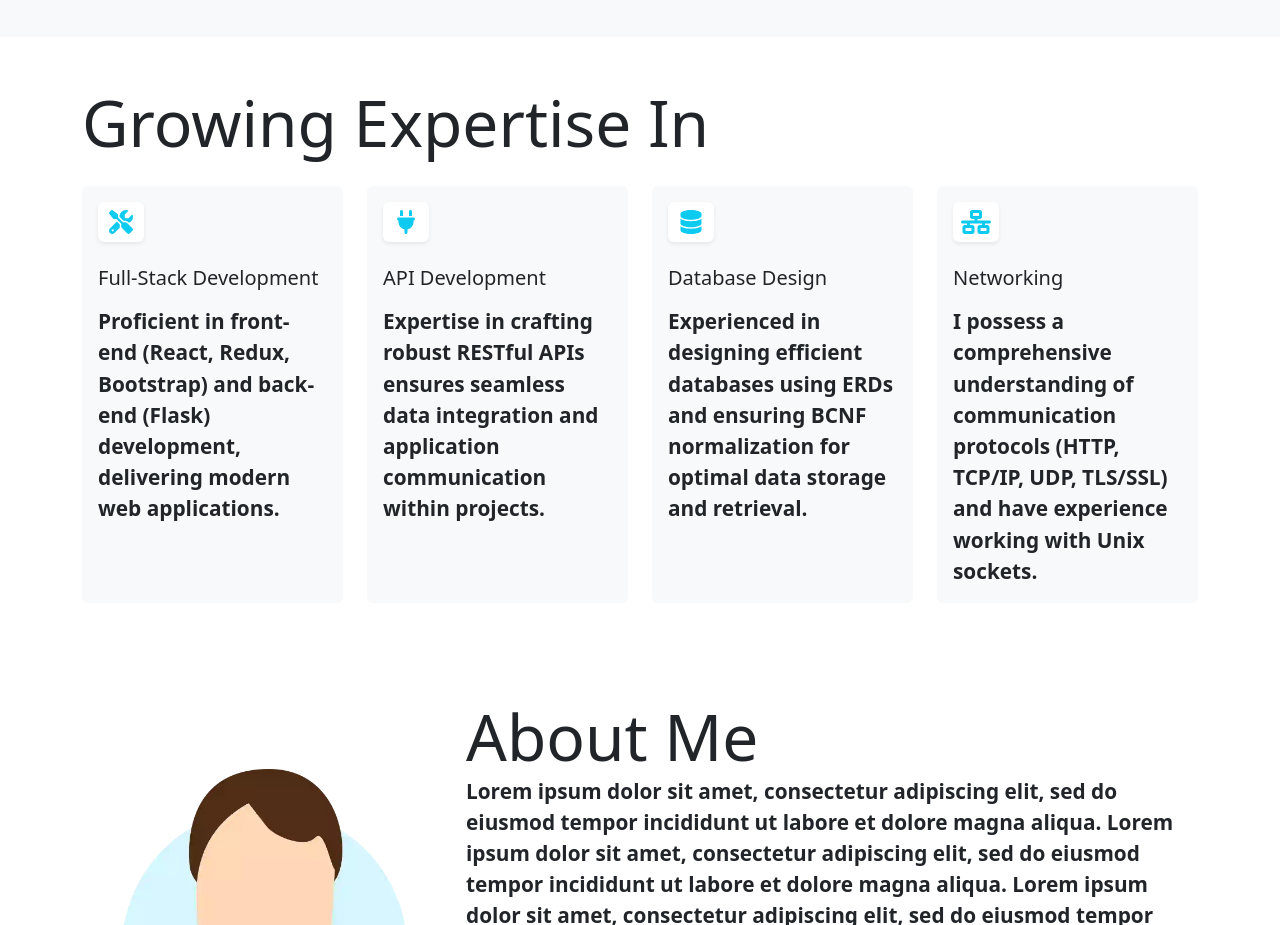
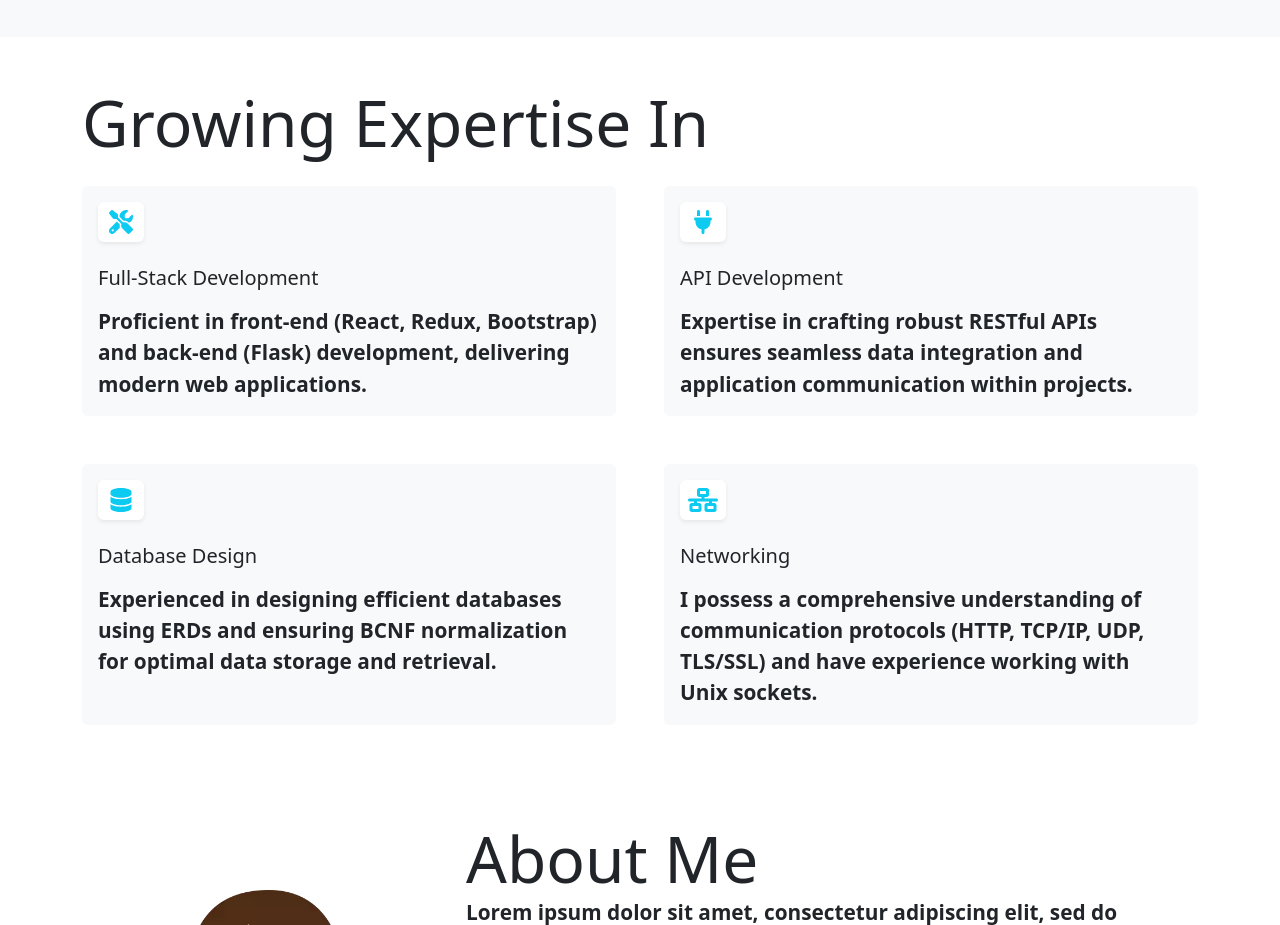
Before and after one commit to BradHillier/BradHillier.github.io, a React (Create React App) app: page / in a window 1280 px wide. Shown: the part 700-1625 px from the top of the page. Built offline with nearby package versions, Linux system fonts and the light colour scheme.

Commit message:
Add gutter to animated row; now only 2 elements per row

```diff
--- a/src/common/animatedRow.js
+++ b/src/common/animatedRow.js
@@ -32,14 +32,14 @@ const AnimatedRow = ({ children }) => {
     };
 
     return (
-        <motion.div className="row"
+        <motion.div className="row g-5"
             variants={container}
             initial="hidden"
             whileInView="show"
             viewport={{ once: true }}
         >
             {Children.map(children, child =>
-                <motion.div className="col-md-3" variants={staggeredFadeUp}>
+                <motion.div className="col-md-6" variants={staggeredFadeUp}>
                     {child}
                 </motion.div>
             )}
```
